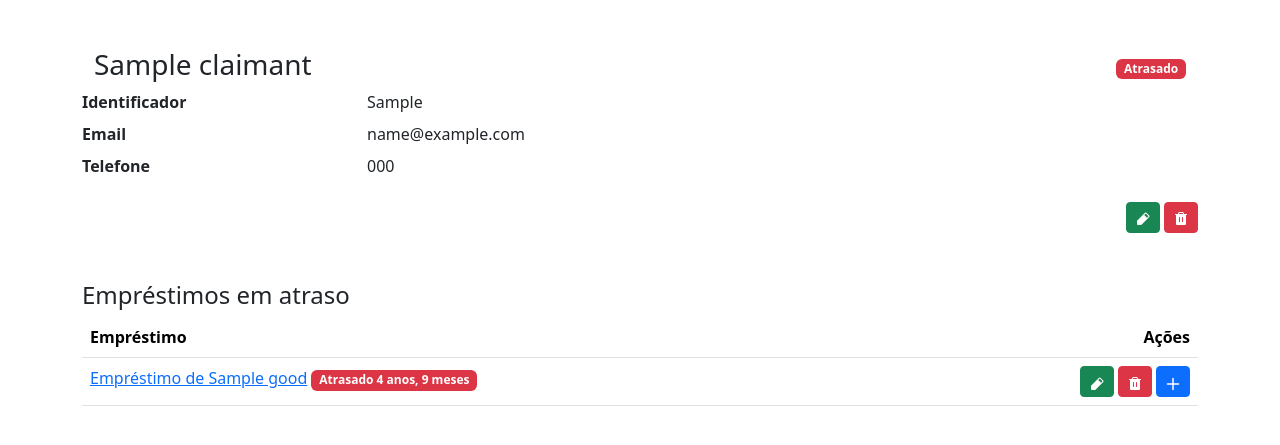
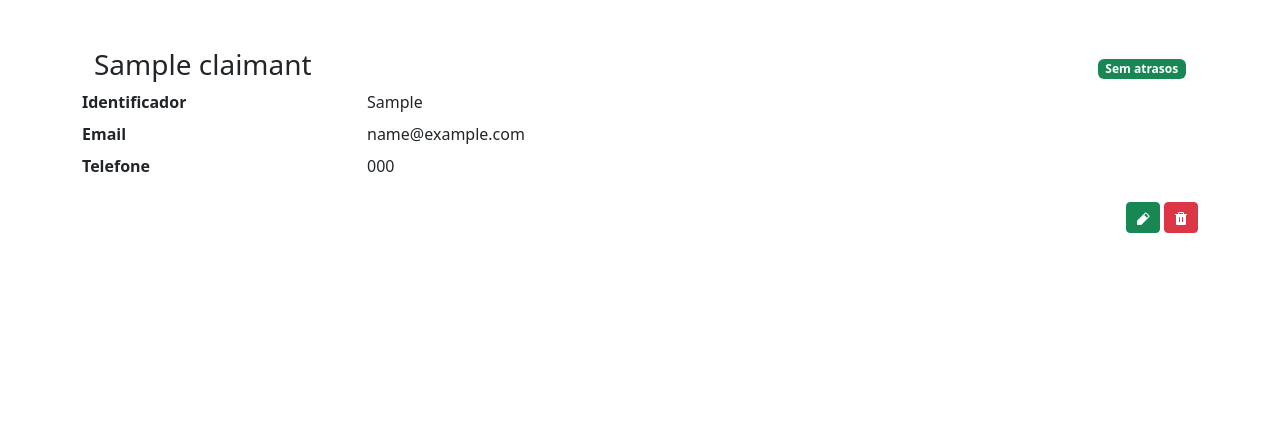
Before and after one commit to Estagio-IFSP/Estoque-CTI, a Django app: page /dashboard/claimant/1/ in a window 1280 px wide. Shown: the part 56-501 px from the top of the page. Run offline with Django 5.2, Linux system fonts and the light colour scheme; a user stored in the database is signed in; tables that the repository leaves empty hold one stand-in row (values such as "Sample post").

Commit message:
Show loan status on claimant detail page

```diff
--- a/stockControl/models.py
+++ b/stockControl/models.py
@@ -76,8 +76,11 @@ class Claimant(models.Model):
     def get_due_loans(self):
         return Loan.objects.filter(claimant=self, return_date__lt=date.today())
 
+    def get_due_loan_items(self):
+        return LoanItem.objects.filter(loan__claimant=self, loan__return_date__lt=date.today(), returned=False)
+
     def due_check(self):
-        return self.get_due_loans().count() > 0
+        return self.get_due_loan_items().count() > 0
 
     def get_on_time_loans(self):
         return Loan.objects.filter(claimant=self, return_date__gte=date.today())
--- a/stockControl/templates/claimant_detail.html
+++ b/stockControl/templates/claimant_detail.html
@@ -13,7 +13,7 @@
       {% if object.due_check %}
       <span class="badge text-bg-danger">Atrasado</span>
       {% else %}
-      <span class="badge text-bg-success">Em dia</span>
+      <span class="badge text-bg-success">Sem atrasos</span>
       {% endif %}
     </div>
   </div>
@@ -42,20 +42,44 @@
 {% if claimant_loans %}
 
   {% if object.due_check %}
-  <h2 class="h4 mt-5">Empréstimos em atraso</h2>
+  <h2 class="h4 mt-5">Empréstimos atrasados</h2>
   <table class="table">
     <tr>
-      <th>Empréstimo</th>
+      <th></th>
       <th style="text-align: right;"><span >Ações</span></th>
     </tr>
     {% for loan in object.get_due_loans %}
     <tr>
+        {% if loan.due_check and not loan.returned_check %}
       <td><a href="{{ loan.get_absolute_url }}">{{ loan }}</a>
-        {% if loan.due_check %}
         <span class="badge text-bg-danger">
           Atrasado {{ loan.return_date | timesince }}
         </span>
+      </td>
+      <td>{% include 'action_buttons.html' with object=loan %}</td>
         {% endif %}
+    </tr>
+    {% endfor %}
+  </table>
+  {% endif %}
+
+  {% if object.get_on_time_loan_count > 0 %}
+  <h2 class="h4 mt-5">Empréstimos abertos</h2>
+  <table class="table">
+    <tr>
+      <th></th>
+      <th style="text-align: right;"><span >Ações</span></th>
+    </tr>
+
+    {% for loan in object.get_on_time_loans %}
+    <tr>
+      <td><a href="{{ loan.get_absolute_url }}">{{ loan }}</a>
+        <span class="badge text-bg-warning">Vence
+          {% if loan.return_date == today %}
+          hoje
+          {% else %}
+          em {{ loan.return_date | timeuntil }}</span>
+          {% endif %}
       </td>
       <td>{% include 'action_buttons.html' with object=loan %}</td>
     </tr>
@@ -63,27 +87,25 @@
   </table>
   {% endif %}
 
-  {% if object.get_on_time_loan_count > 0 %}
-  <h2 class="h4 mt-5">Empréstimos em dia</h2>
+
+  {% if object.due_check %}
+  <h2 class="h4 mt-5">Empréstimos devolvidos</h2>
   <table class="table">
     <tr>
-      <th>Empréstimo</th>
+      <th></th>
       <th style="text-align: right;"><span >Ações</span></th>
     </tr>
-
-    {% for loan in object.get_on_time_loans %}
+    {% for loan in object.get_due_loans %}
     <tr>
+        {% if loan.due_check and loan.returned_check %}
       <td><a href="{{ loan.get_absolute_url }}">{{ loan }}</a>
-        {% if loan.due_check %}
-        <span class="badge text-bg-danger">Atrasado</span>
-        {% endif %}
       </td>
       <td>{% include 'action_buttons.html' with object=loan %}</td>
+        {% endif %}
     </tr>
     {% endfor %}
   </table>
   {% endif %}
-
 {% else %}
   <em class="opacity-75">Este requerente ainda não fez empréstimos.</em>
 {% endif %}
--- a/stockControl/views.py
+++ b/stockControl/views.py
@@ -156,6 +156,7 @@ class ClaimantDetailView(LoginRequiredMixin, DetailView):
     def get_context_data(self, **kwargs):
         context = super().get_context_data(**kwargs)
         context["claimant_loans"] = Loan.objects.filter(claimant=self.get_object())
+        context["today"] = date.today()
         return context
 
 
```
